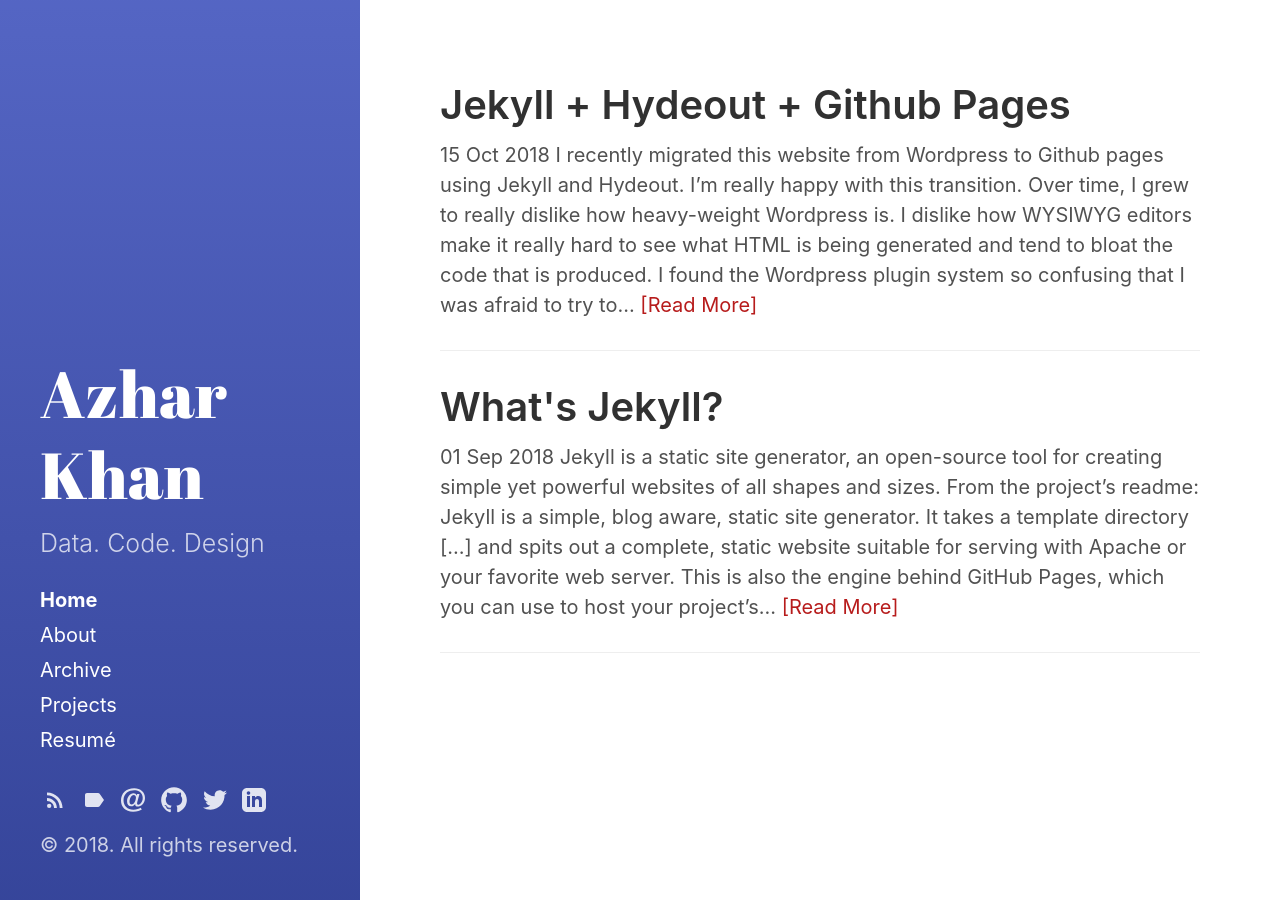
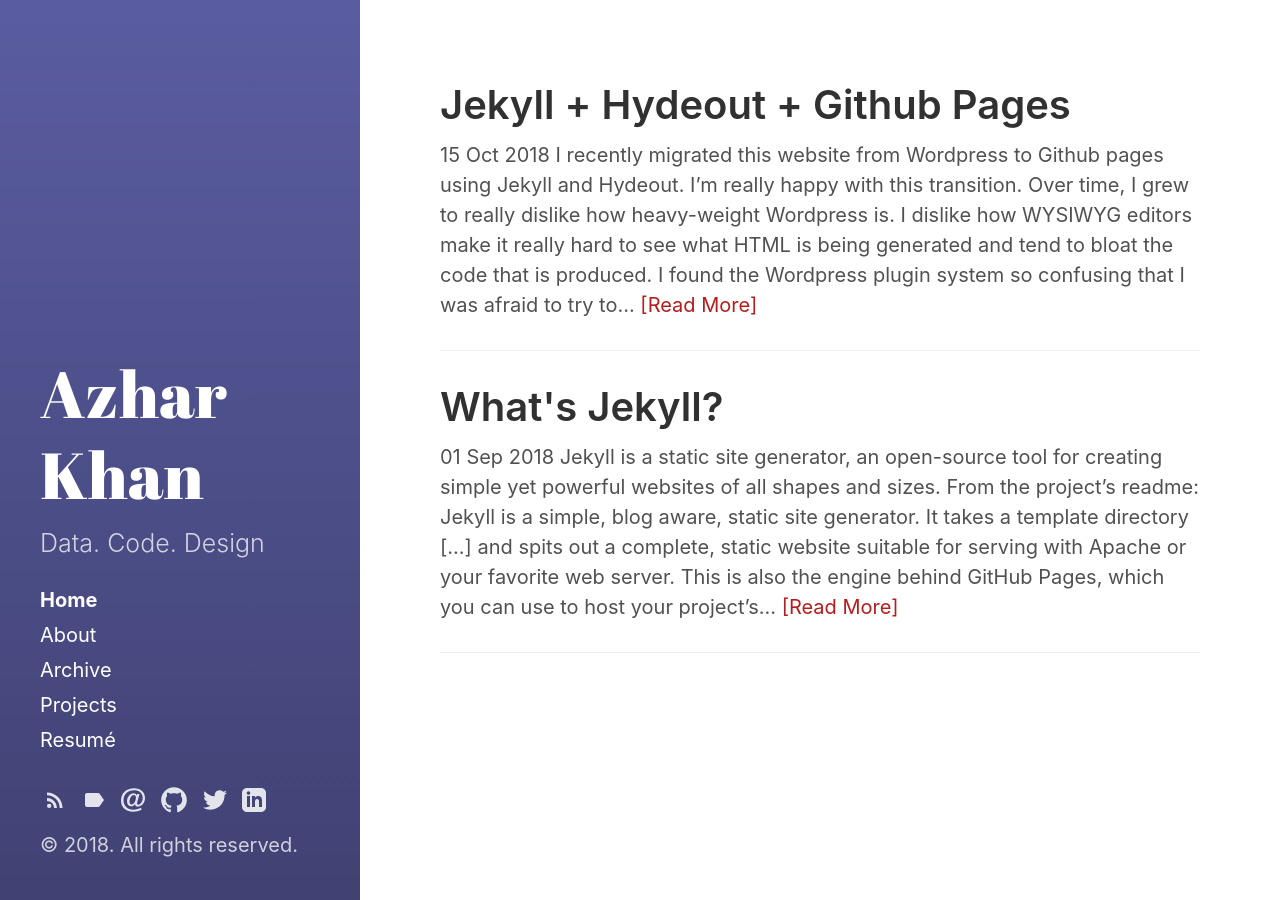
Before and after one commit to zeddmaxx/zeddmaxx.github.io, a Jekyll site: the page built from index.html, in a window 1280 px wide. Built offline with Jekyll 4.4.1, drawn with Linux system fonts in a browser that asks for light colours; the list of posts is cut into pages by our own code.

Commit message:
CSS changes

```diff
--- a/assets/css/main.scss
+++ b/assets/css/main.scss
@@ -2,7 +2,7 @@
 # Use a comment to ensure Jekyll reads the file to be transformed into CSS later
 # only main files contain this front matter, not partials.
 ---
-$sidebar-bg-color: #3F51B5;
+$sidebar-bg-color: #4D4F8A;
 $link-color: #B71C1C;
 $sidebar-sticky: true;
 $layout-reverse: false;
```
